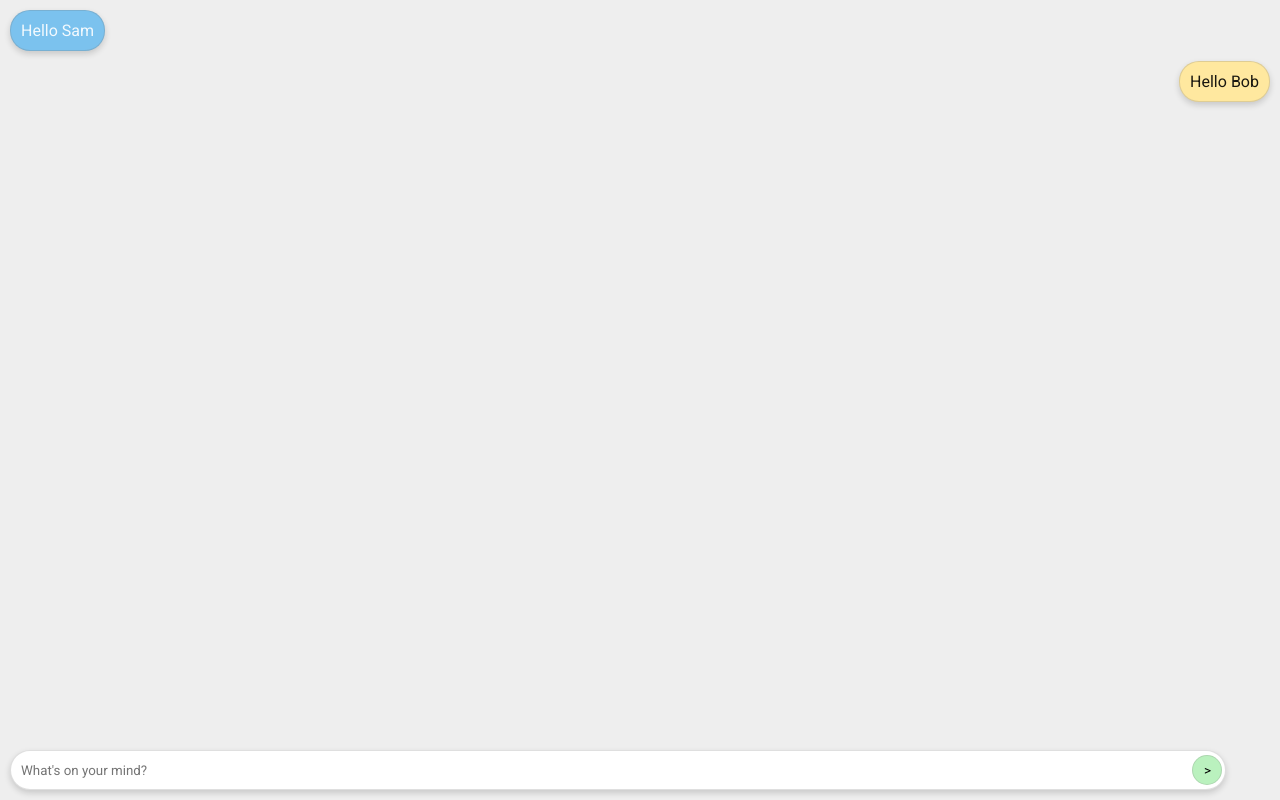
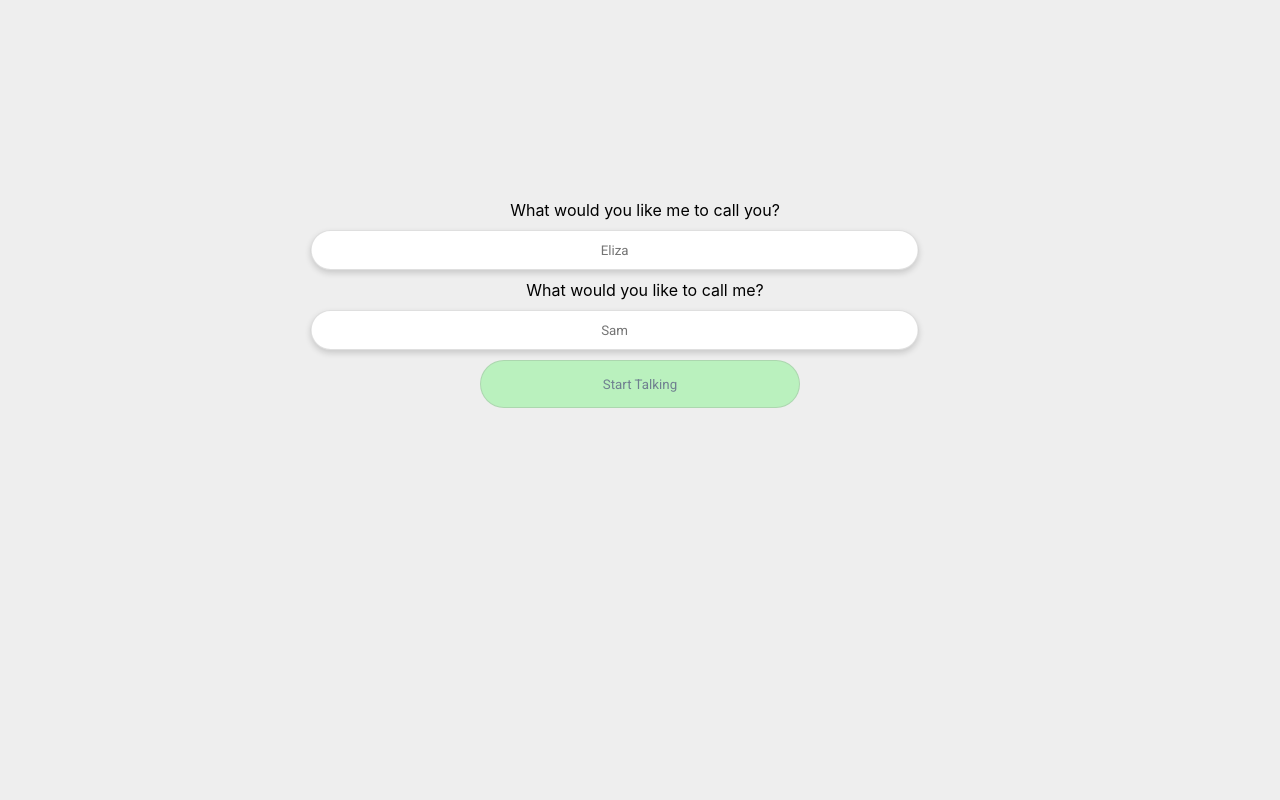
Before and after one commit to AlexEales/bachelors-project-app, a React (Create React App) app: page / in a window 1280 px wide. Built offline with nearby package versions, Linux system fonts and the light colour scheme.

Commit message:
Added FontAwesome + Added Name Form + Need to tweak the CSS to fit the screen better. + Need to link to the Google DialogFlow endpoint.

```diff
--- a/package.json
+++ b/package.json
@@ -5,7 +5,12 @@
   "private": true,
   "homepage": "./",
   "dependencies": {
+    "@fortawesome/fontawesome-svg-core": "^1.2.17",
+    "@fortawesome/free-solid-svg-icons": "^5.8.1",
+    "@fortawesome/react-fontawesome": "^0.1.4",
     "classnames": "^2.2.6",
+    "i": "^0.3.6",
+    "npm": "^6.9.0",
     "react": "^16.8.4",
     "react-dom": "^16.8.4",
     "react-router-dom": "^5.0.0",
--- a/src/App.css
+++ b/src/App.css
@@ -4,7 +4,7 @@
   bottom: auto;
   left: 0;
   width: 100%;
-  height: calc(100% - 50px);
+  height: 100%;
   overflow-y: scroll;
   background-color: #eeeeee;
 }
--- a/src/App.js
+++ b/src/App.js
@@ -1,14 +1,59 @@
-import React, { Component } from 'react';
+import React, {Component} from 'react';
+import {BrowserRouter as Router, Route} from "react-router-dom";
 import './App.css';
-import Chat from './components/Chat';
-import { BrowserRouter as Router, Route, Link } from "react-router-dom";
+import Chat from './views/Chat';
+import NameForm from './views/NameForm';
+import {library} from "@fortawesome/fontawesome-svg-core";
+import {faPaperPlane, faTimes} from "@fortawesome/free-solid-svg-icons";
+
+library.add(faTimes, faPaperPlane);
 
 class App extends Component {
+	constructor(props) {
+		super(props);
+		this.state = {
+			username: '',
+			botname: '',
+			messages: []
+		};
+		// Bind methods.
+		this.submitMessage = this.submitMessage.bind(this);
+		this.submitName = this.submitName.bind(this);
+	}
+
+	submitMessage(message) {
+		this.setState(state => {
+			const messages = state.messages;
+			messages.push({id: messages.length + 1, name: this.state.username, text: message, isBot: false});
+			return {
+				messages
+			};
+		});
+	}
+
+	submitName(user, bot) {
+		this.setState({
+			'username': user, 'botname': bot, messages: [
+				{
+					id: 1,
+					name: bot,
+					text: 'Hello ' + user + ' my name is ' + bot + ', I`m here to answer any of your questions about mental health!',
+					isBot: true
+				}
+			]
+		});
+	}
+
 	render() {
 		return (
 			<Router>
 				<div className="chat-area">
-			<Route path="/" exact component={Chat}/>
+					<Route path="/" exact component={
+						() => <NameForm submit={this.submitName}/>
+					}/>
+					<Route path="/chat/" exact component={
+						() => <Chat messages={this.state.messages} submit={this.submitMessage}/>
+					}/>
 				</div>
 			</Router>
 		);
--- a/src/components/Chat.js
+++ /dev/null
@@ -1,47 +0,0 @@
-import React, { Component } from 'react';
-import './Chat.css';
-import Message from './Message';
-import Input from './Input';
-
-class Chat extends Component {
-    // Move messages to here, leave the background of the app and the input bar and route to the name input etc.
-    // Have a different submit input method for each view therefore the input bar is part of the view.
-    constructor(props) {
-        super(props);
-        this.state = {
-            messages: [
-                { id: 1, text: 'Hello Sam', isBot: false },
-                { id: 2, text: 'Hello Bob', isBot: true }
-            ]
-        }
-        this.submitMessage = this.submitMessage.bind(this);
-    }
-
-    submitMessage(message) {
-        this.setState(state => {
-            const messages = state.messages;
-            messages.push({ id: messages.length + 1, text: message, isBot: false });
-            return {
-            messages
-            };
-        });
-    }
-
-    render() {
-        const messages = this.state.messages.map((message) =>
-            <li key={message.id}>
-            <Message text={message.text} isBot={message.isBot} />
-            </li>
-        );
-        return (
-            <div>
-                <ul className="messages">
-                { messages }
-                </ul>
-                <Input onSubmit={this.submitMessage}/>
-            </div>
-        );
-    }
-}
-
-export default Chat;
--- a/src/components/Input.css
+++ b/src/components/Input.css
@@ -40,4 +40,5 @@ button {
     cursor: pointer;
     overflow: hidden;
     outline: none;
-  }
+    color: slategrey;
+}
--- a/src/components/Input.js
+++ b/src/components/Input.js
@@ -1,5 +1,6 @@
-import React, { Component } from 'react';
+import React, {Component} from 'react';
 import './Input.css';
+import {FontAwesomeIcon} from '@fortawesome/react-fontawesome'
 
 class Input extends Component {
     constructor(props) {
@@ -31,7 +32,7 @@ class Input extends Component {
                 <button className="submit" onClick={() => {
                     this.props.onSubmit(this.state.value)
                 }}>
-                    >
+                    <FontAwesomeIcon icon="paper-plane"/>
                 </button>
             </div>
         );
--- a/src/components/Message.js
+++ b/src/components/Message.js
@@ -1,4 +1,4 @@
-import React, { Component } from 'react';
+import React, {Component} from 'react';
 import './Message.css';
 
 var classNames = require('classnames');
@@ -6,10 +6,10 @@ var classNames = require('classnames');
 class Message extends Component {
     render() {
         return (
-            <div className={classNames({message: true,
-                                        'user': !this.props.isBot,
-                                        'bot': this.props.isBot })}>
-                <span className="message-text">{this.props.text}</span>
+            <div>
+                <div className={classNames({message: true, 'user': !this.props.isBot, 'bot': this.props.isBot})}>
+                    <span className="message-text">{this.props.text}</span>
+                </div>
             </div>
         );
     }
--- a/src/components/Chat.css
+++ b/src/views/Chat.css
@@ -1,5 +1,9 @@
+.exit-chat {
+    color: slategrey;
+}
+
 .messages {
     list-style-type: none;
     padding: 0;
     margin: 0;
-  }
+}
--- /dev/null
+++ b/src/views/Chat.js
@@ -0,0 +1,28 @@
+import React, {Component} from 'react';
+import './Chat.css';
+import {FontAwesomeIcon} from '@fortawesome/react-fontawesome'
+import Message from '../components/Message';
+import Input from '../components/Input';
+
+class Chat extends Component {
+    render() {
+        const messages = this.props.messages.map((message) =>
+            <li key={message.id}>
+                <Message name={message.name} text={message.text} isBot={message.isBot}/>
+            </li>
+        );
+        return (
+            <div>
+                <button className="exit-chat">
+                    <FontAwesomeIcon className="fa-2x" icon="times"/>
+                </button>
+                <ul className="messages">
+                    {messages}
+                </ul>
+                <Input onSubmit={this.props.submit}/>
+            </div>
+        );
+    }
+}
+
+export default Chat;
--- /dev/null
+++ b/src/views/NameForm.css
@@ -0,0 +1,29 @@
+form {
+    width: 50%;
+    height: 50%;
+    position: absolute;
+    left: 50%;
+    top: 50%;
+    transform: translate(-50%, -50%);
+    text-align: center;
+}
+
+label {
+    text-align: center;
+    margin: 10px;
+    align-content: center;
+}
+
+.nameInput {
+    margin: 10px;
+    transform: translate(-5%, 0);
+    text-align: center;
+}
+
+.start {
+    width: 50%;
+    height: 6vh;
+    border-radius: 3vh;
+    border: 1px solid rgba(122, 122, 122, 0.22);
+    background-color: #baf1be;
+}
--- /dev/null
+++ b/src/views/NameForm.js
@@ -0,0 +1,56 @@
+import React, {Component} from 'react';
+import './NameForm.css';
+import {Link} from 'react-router-dom';
+
+class NameForm extends Component {
+    constructor(props) {
+        super(props);
+        this.state = {
+            username: 'Eliza',
+            botname: 'Sam'
+        };
+        this.handleInputChange = this.handleInputChange.bind(this);
+        this.submitInput = this.submitInput.bind(this);
+    }
+
+    handleInputChange(event) {
+        const target = event.target;
+        const value = target.value;
+        const name = target.name;
+        this.setState({
+            [name]: value
+        });
+    }
+
+    // Needed to prevent weird recursive calling issue.
+    submitInput() {
+        console.log('here');
+        this.props.submit(this.state.username, this.state.botname);
+    }
+
+    render() {
+        return (
+            <div>
+                <form>
+                    <label>
+                        What would you like me to call you?
+                        <input className="nameInput" name="username" type="text" onChange={this.handleInputChange}
+                               placeholder="Eliza"/>
+                    </label>
+                    <label>
+                        What would you like to call me?
+                        <input className="nameInput" name="botname" type="text" onChange={this.handleInputChange}
+                               placeholder="Sam"/>
+                    </label>
+                    <Link to="/chat/">
+                        <button className="start" onClick={this.submitInput}>
+                            Start Talking
+                        </button>
+                    </Link>
+                </form>
+            </div>
+        );
+    }
+}
+
+export default NameForm;
```
Also changed, not shown: 1 other file (tests, documents, lock files or other folders). Lines whose indentation alone changed are shown as unchanged.
